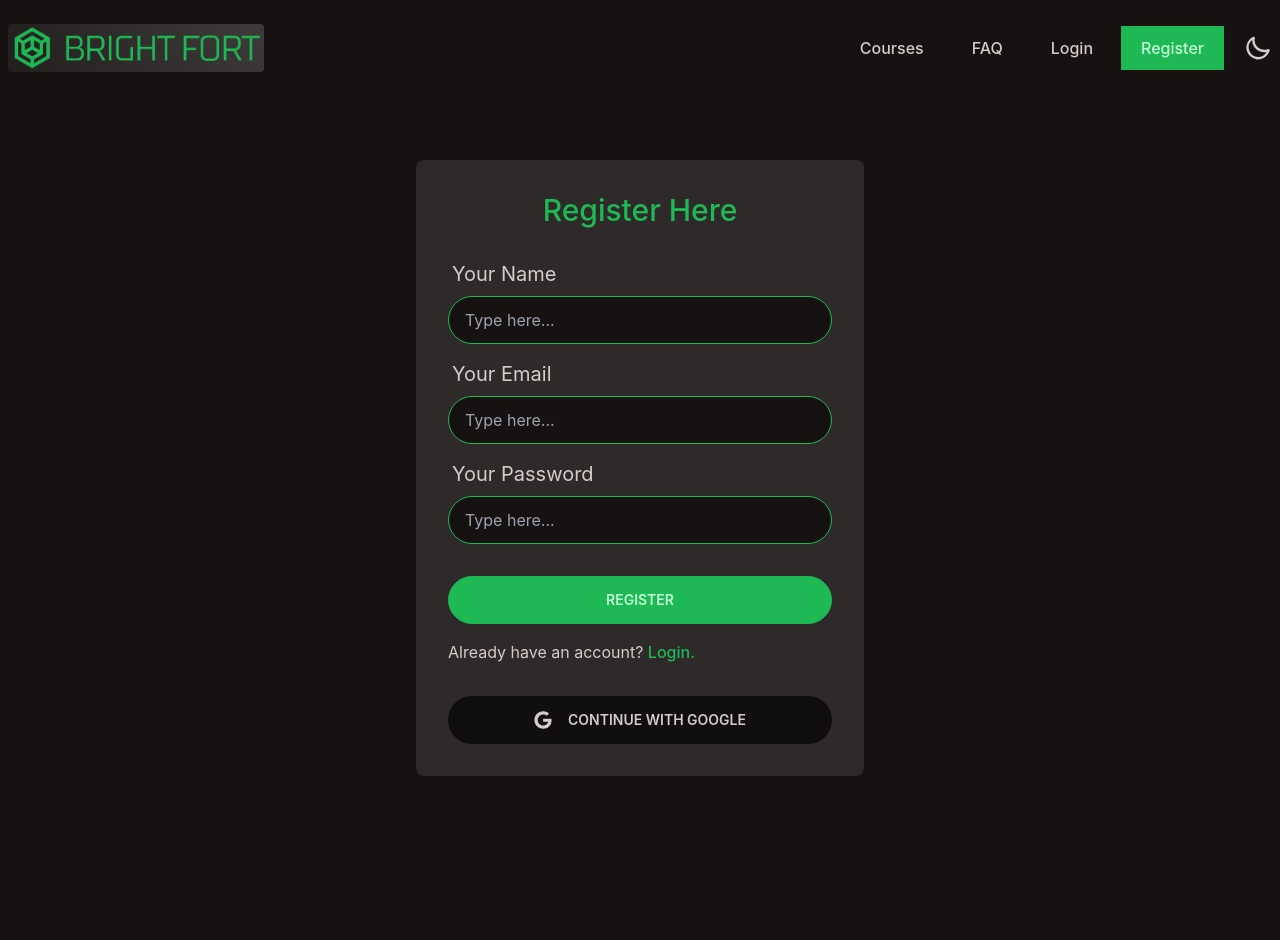
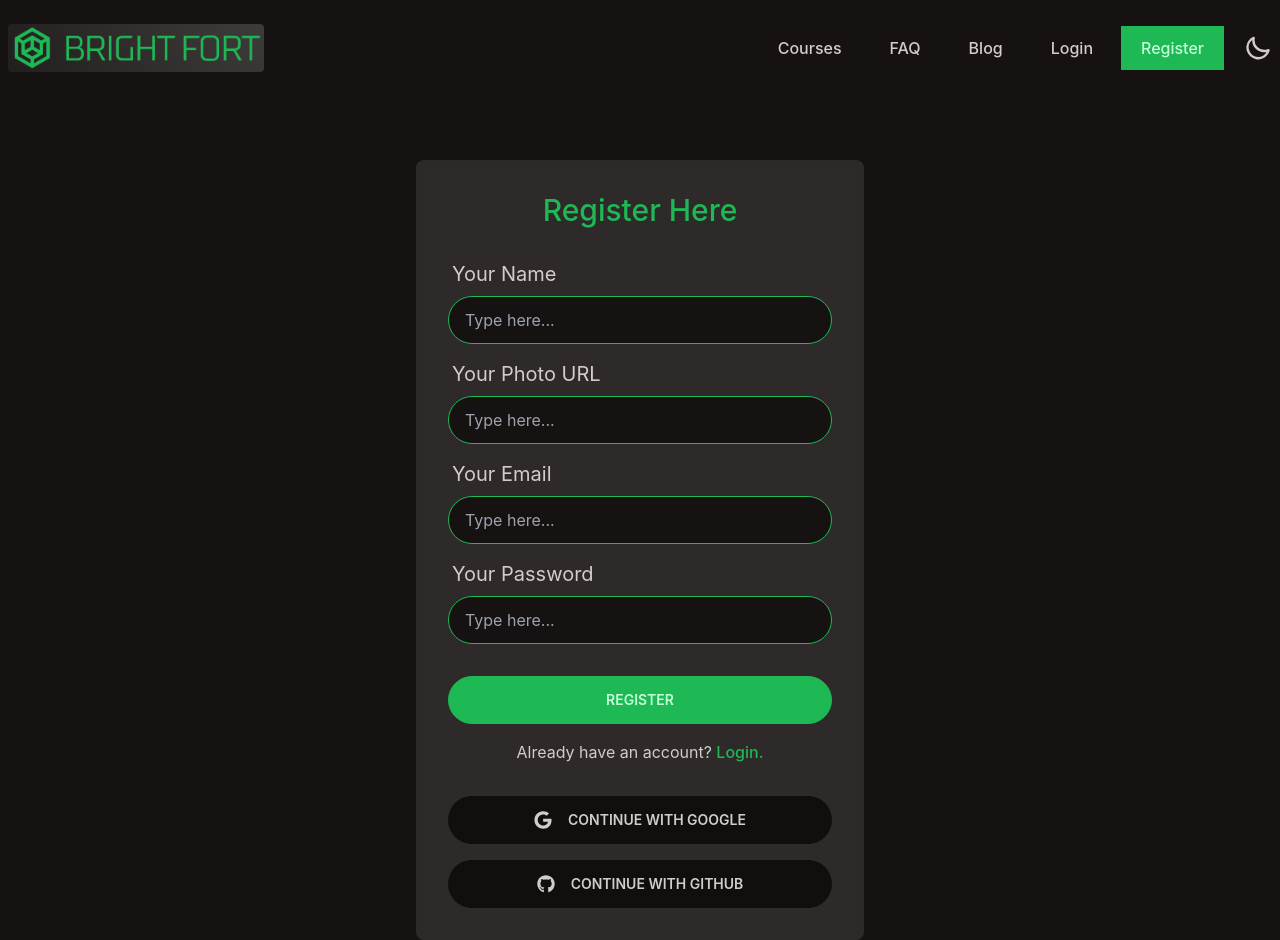
Before and after one commit to GHSoyad/bright-fort-client, a React (Create React App) app: page /register in a window 1280 px wide. Before the commit the page ends 800 px from the top, so only its background shows below. Built offline with nearby package versions, Linux system fonts and the light colour scheme; no server answers.

Commit message:
Added github login and email verification, fixed navbar

```diff
--- a/src/components/Login/Login.js
+++ b/src/components/Login/Login.js
@@ -1,11 +1,13 @@
 import React, { useContext } from 'react';
+import toast from 'react-hot-toast';
 import { Link, useLocation, useNavigate } from 'react-router-dom';
 import { UserContext } from '../../contexts/AuthProvider';
+import GithubSignIn from '../../firebase/GithubSignIn';
 import GoogleSignIn from '../../firebase/GoogleSignIn';
 
 const Login = () => {
 
-    const { userInfo, emailSignIn } = useContext(UserContext);
+    const { userInfo, emailSignIn, errorMessage, setErrorMessage, setLoading } = useContext(UserContext);
     const navigate = useNavigate()
     if (userInfo && userInfo.uid) {
         navigate('/')
@@ -21,11 +23,18 @@ const Login = () => {
         emailSignIn(userEmail, userPassword)
             .then(result => {
                 const user = result.user;
-                console.log(user)
-                navigate(from, { replace: true })
+                setErrorMessage('')
+                if (user.emailVerified) {
+                    navigate(from, { replace: true })
+                } else {
+                    toast.error('Please verify email!')
+                }
             })
             .catch(error => {
-                console.log(error.message)
+                setErrorMessage(error.message)
+            })
+            .finally(() => {
+                setLoading(false)
             })
     }
 
@@ -33,7 +42,11 @@ const Login = () => {
         <div className='bg-base-100 container mx-auto max-w-screen-xl mt-20'>
             <div className='backdrop-blur-sm bg-white/10 max-w-md mx-auto p-8 rounded-lg text-xl'>
                 <form onSubmit={handleUserSignIn}>
-                    <h1 className='text-3xl text-primary font-medium mb-12 text-center'>Login Here</h1>
+                    <h1 className='text-3xl text-primary font-medium mb-6 text-center'>Login Here</h1>
+                    {
+                        errorMessage &&
+                        <p className='text-center mb-2 text-base text-red-500'>{errorMessage}</p>
+                    }
                     <div className="form-control w-full mb-2">
                         <label className="label">
                             <span>Your Email</span>
@@ -47,9 +60,10 @@ const Login = () => {
                         <input type="password" name='password' placeholder="Type here..." className="input input-bordered input-primary" required />
                     </div>
                     <button type='submit' className='btn btn-primary w-full mt-6'>Login</button>
-                    <p className='text-base mt-4'>Don't have an account? <Link to='/register' className='text-primary font-medium'>Register.</Link></p>
+                    <p className='text-base mt-4 text-center'>Don't have an account? <Link to='/register' className='text-primary font-medium'>Register.</Link></p>
                 </form>
-                <GoogleSignIn></GoogleSignIn>
+                <GoogleSignIn from={from}></GoogleSignIn>
+                <GithubSignIn from={from}></GithubSignIn>
             </div>
         </div>
     );
--- a/src/components/Navbar/Navbar.js
+++ b/src/components/Navbar/Navbar.js
@@ -1,19 +1,22 @@
 import React, { useContext } from 'react';
 import toast from 'react-hot-toast';
-import { Link, NavLink } from 'react-router-dom';
+import { Link, NavLink, useNavigate } from 'react-router-dom';
 import { UserContext } from '../../contexts/AuthProvider';
 import { FaUser } from "react-icons/fa";
+import logo from '../../logo.png'
 
 const Navbar = () => {
     const { userInfo, setUserInfo, logOutUser } = useContext(UserContext);
     const success = (message) => toast.success(message);
     const failed = (message) => toast.error(message);
+    const navigate = useNavigate();
 
     const handleUserLogOut = () => {
         logOutUser()
             .then(() => {
                 setUserInfo({});
                 success('Logged out Successfully');
+                navigate('/');
             })
             .catch(error => {
                 failed(error.message);
@@ -23,7 +26,7 @@ const Navbar = () => {
     return (
         <div className="navbar bg-base-100 container mx-auto max-w-screen-xl mb-10 mt-4 justify-between">
             <div className='hidden md:block w-64'>
-                <Link to='/'><img src="logo.png" alt="" className='w-full rounded' /></Link>
+                <Link to='/'><img src={logo} alt="" className='w-full h-full rounded' /></Link>
             </div>
             <div className="dropdown">
                 <label tabIndex={0} className="btn btn-ghost md:hidden">
@@ -37,7 +40,7 @@ const Navbar = () => {
                             <li className='ml-4 mt-2' title={userInfo.displayName || userInfo.email}>{userInfo.photoURL ?
                                 <img className='w-8 p-0' src={userInfo.photoURL} alt=''></img>
                                 :
-                                <FaUser className='text-primary p-1 text-3xl'></FaUser>
+                                <FaUser className='text-primary p-1 text-2xl'></FaUser>
                             }</li>
                             <li><Link onClick={handleUserLogOut}>Logout</Link></li>
                         </>
@@ -55,12 +58,13 @@ const Navbar = () => {
                 <svg className="swap-off fill-current w-7 h-7" xmlns="http://www.w3.org/2000/svg" viewBox="0 0 24 24"><path d="M21.64,13a1,1,0,0,0-1.05-.14,8.05,8.05,0,0,1-3.37.73A8.15,8.15,0,0,1,9.08,5.49a8.59,8.59,0,0,1,.25-2A1,1,0,0,0,8,2.36,10.14,10.14,0,1,0,22,14.05,1,1,0,0,0,21.64,13Zm-9.5,6.69A8.14,8.14,0,0,1,7.08,5.22v.27A10.15,10.15,0,0,0,17.22,15.63a9.79,9.79,0,0,0,2.1-.22A8.11,8.11,0,0,1,12.14,19.73Z" /></svg>
             </label>
             <div className='md:hidden w-64'>
-                <Link to='/'><img src="logo.png" alt="" className='w-full rounded' /></Link>
+                <Link to='/'><img src={logo} alt="" className='w-full rounded' /></Link>
             </div>
             <div className="hidden md:flex">
                 <ul className="menu menu-horizontal p-0 gap-2 font-medium items-center">
                     <li><NavLink to='/courses' className='py-2.5 px-5'>Courses</NavLink></li>
                     <li><NavLink to='/faq' className='py-2.5 px-5'>FAQ</NavLink></li>
+                    <li><NavLink to='/blog' className='py-2.5 px-5'>Blog</NavLink></li>
                     {(userInfo && userInfo.email) ?
                         <>
                             <li><Link className='py-2.5 px-5' onClick={handleUserLogOut}>Logout</Link></li>
--- a/src/components/Register/Register.js
+++ b/src/components/Register/Register.js
@@ -2,6 +2,7 @@ import React, { useContext } from 'react';
 import toast from 'react-hot-toast';
 import { Link } from 'react-router-dom';
 import { UserContext } from '../../contexts/AuthProvider';
+import GithubSignIn from '../../firebase/GithubSignIn';
 import GoogleSignIn from '../../firebase/GoogleSignIn';
 
 const Register = () => {
@@ -13,6 +14,7 @@ const Register = () => {
         event.preventDefault();
         const form = event.target;
         const userName = form.name.value;
+        const userPhoto = form.photo.value;
         const userEmail = form.email.value;
         const userPassword = form.password.value;
 
@@ -34,16 +36,17 @@ const Register = () => {
                 success("Please check email and verify!")
                 setErrorMessage('')
                 form.reset()
-                handleProfileUpdate(userName)
+                handleProfileUpdate(userName, userPhoto)
                 handleEmailVerification()
             }).catch(error => {
                 setErrorMessage(error.message)
             })
     }
 
-    const handleProfileUpdate = (userName) => {
+    const handleProfileUpdate = (userName, userPhoto) => {
         const profile = {
-            displayName: userName
+            displayName: userName,
+            photoURL: userPhoto
         }
 
         profileUpdate(profile)
@@ -61,7 +64,8 @@ const Register = () => {
         <div className='bg-base-100 container mx-auto max-w-screen-xl mt-20'>
             <form onSubmit={handleUserRegistration} className='backdrop-blur-sm bg-white/10 max-w-md mx-auto p-8 rounded-lg text-xl'>
                 <h1 className='text-3xl text-primary font-medium mb-6 text-center'>Register Here</h1>
-                {errorMessage &&
+                {
+                    errorMessage &&
                     <p className='text-center mb-2 text-base text-red-500'>{errorMessage}</p>
                 }
                 <div className="form-control w-full mb-2">
@@ -69,6 +73,12 @@ const Register = () => {
                         <span>Your Name</span>
                     </label>
                     <input name='name' type="text" placeholder="Type here..." className="input input-bordered input-primary" required />
+                </div>
+                <div className="form-control w-full mb-2">
+                    <label className="label">
+                        <span>Your Photo URL</span>
+                    </label>
+                    <input name='photo' type="text" placeholder="Type here..." className="input input-bordered input-primary" />
                 </div>
                 <div className="form-control w-full mb-2">
                     <label className="label">
@@ -83,8 +93,9 @@ const Register = () => {
                     <input name='password' type="password" placeholder="Type here..." className="input input-bordered input-primary" required />
                 </div>
                 <button type='submit' className='btn btn-primary w-full mt-6'>Register</button>
-                <p className='text-base mt-4'>Already have an account? <Link to='/login' className='text-primary font-medium'>Login.</Link></p>
+                <p className='text-base mt-4 text-center'>Already have an account? <Link to='/login' className='text-primary font-medium'>Login.</Link></p>
                 <GoogleSignIn></GoogleSignIn>
+                <GithubSignIn></GithubSignIn>
             </form>
         </div>
     );
--- a/src/contexts/AuthProvider.js
+++ b/src/contexts/AuthProvider.js
@@ -34,6 +34,11 @@ const AuthProvider = ({ children }) => {
         return signInWithPopup(auth, provider);
     }
 
+    const githubSignIn = (provider) => {
+        setLoading(true);
+        return signInWithPopup(auth, provider);
+    }
+
     const logOutUser = () => {
         setLoading(true);
         return signOut(auth);
@@ -42,7 +47,9 @@ const AuthProvider = ({ children }) => {
 
     useEffect(() => {
         const unsubscribe = onAuthStateChanged(auth, (currentUser) => {
-            setUserInfo(currentUser)
+            if (currentUser === null || currentUser.emailVerified) {
+                setUserInfo(currentUser)
+            }
             setLoading(false)
         });
 
@@ -53,7 +60,21 @@ const AuthProvider = ({ children }) => {
 
 
 
-    const authInfo = { userInfo, setUserInfo, emailRegistration, profileUpdate, emailVerification, emailSignIn, googleSignIn, errorMessage, setErrorMessage, logOutUser, loading }
+    const authInfo = {
+        userInfo,
+        setUserInfo,
+        emailRegistration,
+        profileUpdate,
+        emailVerification,
+        emailSignIn,
+        googleSignIn,
+        githubSignIn,
+        errorMessage,
+        setErrorMessage,
+        logOutUser,
+        loading,
+        setLoading
+    }
 
     return (
         <UserContext.Provider value={authInfo}>
--- /dev/null
+++ b/src/firebase/GithubSignIn.js
@@ -0,0 +1,29 @@
+import { GithubAuthProvider } from 'firebase/auth';
+import React, { useContext } from 'react';
+import { useNavigate } from 'react-router-dom';
+import { UserContext } from '../contexts/AuthProvider';
+import { FaGithub } from "react-icons/fa";
+
+const GithubSignIn = ({ from }) => {
+
+    const { githubSignIn, setErrorMessage } = useContext(UserContext);
+    const githubProvider = new GithubAuthProvider();
+    const navigate = useNavigate();
+
+    const handleGithubSignIn = () => {
+        githubSignIn(githubProvider)
+            .then(result => {
+                setErrorMessage('')
+                navigate(from, { replace: true })
+            })
+            .catch(error => {
+                setErrorMessage(error)
+            })
+    }
+
+    return (
+        <button className='btn border-0 hover:bg-primary/80 w-full mt-4' onClick={handleGithubSignIn}><FaGithub className='font-medium text-lg mr-4'></FaGithub> Continue with Github</button>
+    );
+};
+
+export default GithubSignIn;
--- a/src/firebase/GoogleSignIn.js
+++ b/src/firebase/GoogleSignIn.js
@@ -1,29 +1,26 @@
 import { GoogleAuthProvider } from 'firebase/auth';
 import React, { useContext } from 'react';
 import { FaGoogle } from "react-icons/fa";
-import { useLocation, useNavigate } from 'react-router-dom';
+import { useNavigate } from 'react-router-dom';
 import { UserContext } from '../contexts/AuthProvider';
 
-const GoogleSignIn = () => {
-    const { googleSignIn } = useContext(UserContext);
+const GoogleSignIn = ({ from }) => {
+    const { googleSignIn, setErrorMessage } = useContext(UserContext);
     const googleProvider = new GoogleAuthProvider();
     const navigate = useNavigate();
-    const location = useLocation();
-    const from = location.state?.from?.pathname || '/';
 
     const handleGoogleSignIn = () => {
         googleSignIn(googleProvider)
             .then((result) => {
-                const user = result.user;
-                console.log(user)
+                setErrorMessage('')
                 navigate(from, { replace: true })
             }).catch(error => {
-                console.log(error.message)
+                setErrorMessage(error.message)
             })
     }
 
     return (
-        <button className='btn border-0 hover:bg-primary w-full mt-8' onClick={handleGoogleSignIn}><FaGoogle className='font-medium text-lg mr-4'></FaGoogle> Continue with Google</button>
+        <button className='btn border-0 hover:bg-primary/80 w-full mt-8' onClick={handleGoogleSignIn}><FaGoogle className='font-medium text-lg mr-4'></FaGoogle> Continue with Google</button>
     );
 };
 
```
Also changed, not shown: src/components/CourseDetails/CourseDetails.js (+4 -4 lines), src/logo.png (renamed from public/logo.png), 1 other file (tests, documents, lock files or other folders).
